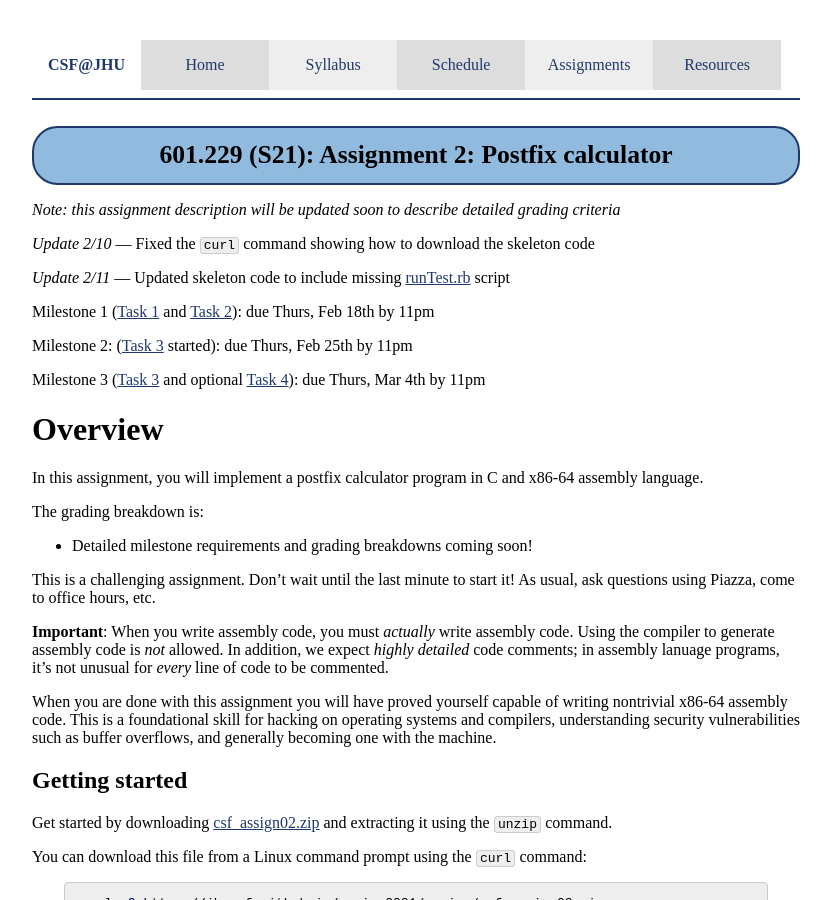
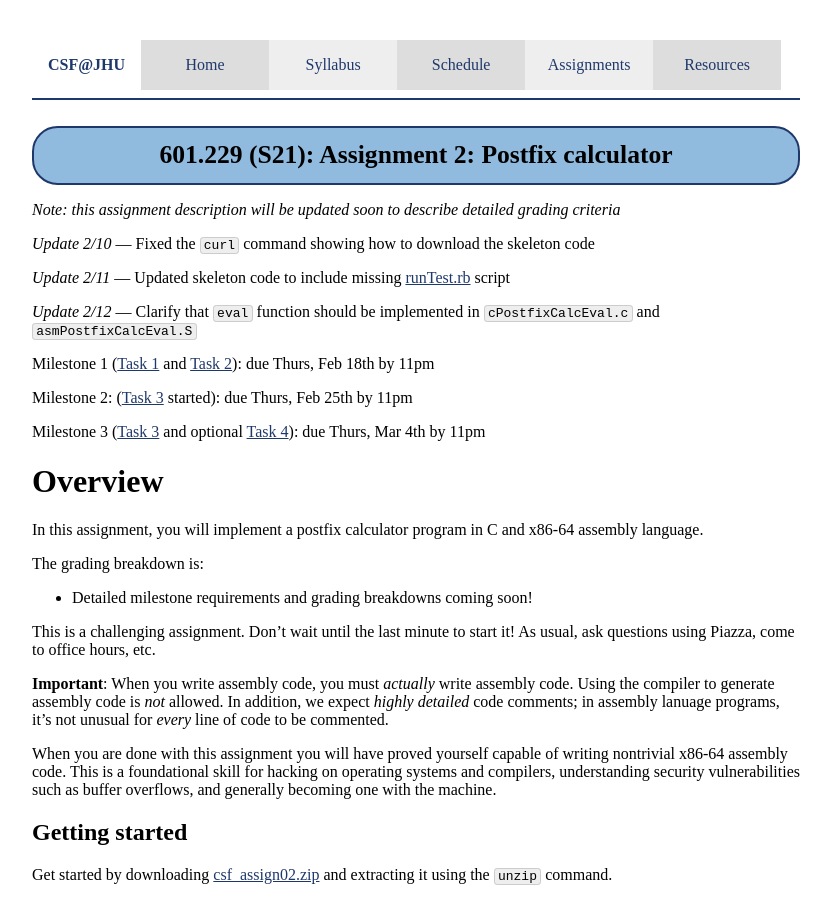
Before and after one commit to jhucsf/spring2021, a Jekyll site: the page built from assign/assign02.md, in a window 1280 px wide and 900 px high. Shown: the whole window, without its empty margins (224-1055 px from the left). Built offline with Jekyll 4.4.1, drawn with Linux system fonts in a browser that asks for light colours; some of the changed text lies outside the part shown.

Commit message:
clarify where eval should be implemented

```diff
--- a/assign/assign02.md
+++ b/assign/assign02.md
@@ -8,6 +8,8 @@ title: "Assignment 2: Postfix calculator"
 *Update 2/10* — Fixed the `curl` command showing how to download the skeleton code
 
 *Update 2/11* — Updated skeleton code to include missing [runTest.rb](assign02/runTest.rb) script
+
+*Update 2/12* — Clarify that `eval` function should be implemented in `cPostfixCalcEval.c` and `asmPostfixCalcEval.S`
 
 Milestone 1 ([Task 1](#task-1-c-implementation-of-the-postfix-calculator) and [Task 2](#task-2-system-tests-for-the-c-postfix-calculator)): due Thurs, Feb 18th by 11pm
 
@@ -225,8 +227,8 @@ for various kinds of invalid expressions.
 
 Once you have the C postfix calculator fully working, you can move on to reimplementing it
 in x86-64 assembly language.  The requirements of this task are easy to describe:
-for each function in `cPostfixCalcFuncs.c`, you will need to implement an equivalent
-function in `asmPostfixCalcFuncs.S`.
+for each function in `cPostfixCalcFuncs.c` and `cPostfixCalcEval.c`, you will need to
+implement an equivalent function in `asmPostfixCalcFuncs.S` and `asmPostfixCalcEval.S`.
 
 You can build and run the unit test program to test your assembly language
 functions using the commands
@@ -259,8 +261,8 @@ should print the output
 Result is: -12
 </pre></div>
 
-You can run the system tasks you implemented in [Task 2]() against the assembly language
-postfix calculator using the command
+You can run the system tasks you implemented in [Task 2](#task-2-system-tests-for-the-c-postfix-calculator)
+against the assembly language postfix calculator using the command
 
 <div class="highlighter-rouge"><pre>
 ./sysTests.sh ./asmPostfixCalc
```
